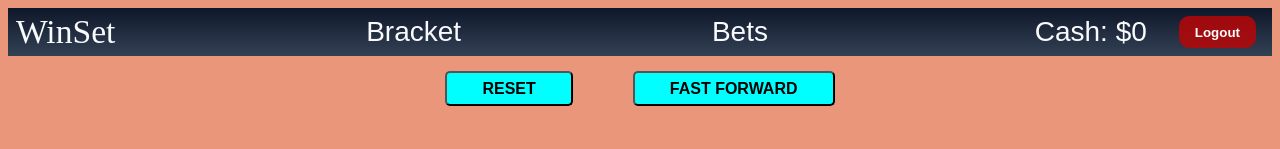
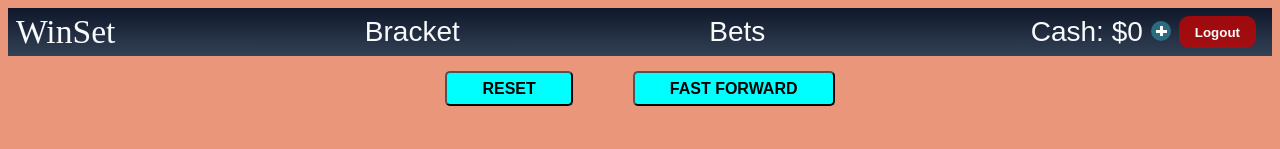
Before and after one commit to keidy9/Winset, a React app: page / in a window 1280 px wide. Shown: the top 149 px of the page. Built offline with nearby package versions, Linux system fonts and the light colour scheme; no server answers; a web font is replaced by a local one.

Commit message:
completed betting log, cash calculations

```diff
--- a/client/App.jsx
+++ b/client/App.jsx
@@ -12,6 +12,7 @@ import {
 import TournamentBracket from './components/tournamentBracket/TournamentBracket.jsx';
 import Bets from './components/bets/Bets.jsx';
 import './App.scss';
+import { updateBets } from './state/userSlice.js';
 
 const App = () => {
   const isLoggedIn = useSelector(({ userReducer }) => userReducer.isLoggedIn);
@@ -128,18 +129,21 @@ const App = () => {
     // FOR QUARTERFINALS
     if (phase === 'quarterfinals') {
       setSemiFinalists(teamsCopyCopy);
+      dispatch(updateBets(teamsCopyCopy))
       setQuarterfinalPointsObj(teamPointsObj);
       setPhase('semifinals');
     }
     // FOR SEMIFINALS
     else if (phase === 'semifinals') {
       setFinalists(teamsCopyCopy);
+      dispatch(updateBets(teamsCopyCopy))
       setSemifinalPointsObj(teamPointsObj);
       setPhase('finals');
     }
     //FOR FINALS
     else if (phase === 'finals') {
       setWinner(teamsCopyCopy);
+      dispatch(updateBets(teamsCopyCopy))
       setFinalsPointsObj(teamPointsObj);
       setPhase('done');
     }
@@ -170,8 +174,8 @@ const App = () => {
     });
     players.forEach((player) => {
       odds[player.team] += player.tier;
-    })
-    console.log(odds)
+    });
+    console.log(odds);
   };
 
   return (
@@ -220,7 +224,14 @@ const App = () => {
             <Navbar isBracketHandler={isBracketHandler} />
           </div>
           <div className="bets-container">
-            <Bets teamsCopy={teamsCopy} odds={odds}/>
+            <Bets
+              teamsCopy={teamsCopy}
+              odds={odds}
+              phase={phase}
+              semiFinalists={semiFinalists}
+              finalists={finalists}
+              winner={winner}
+            />
           </div>
         </>
       )}
--- a/client/App.scss
+++ b/client/App.scss
@@ -78,8 +78,45 @@ body {
   align-items: center;
 }
 
+/** CREDIT FOR CIRCLE CSS GOES TO Praveen Kumar Purushothaman ON STACK OVERFLOW, https://stackoverflow.com/questions/41051094/making-a-plus-sign-with-css  */
 
+.circle {
+  border-radius: 50%;
+  margin-top: 5px;
+  width: 20px;
+  height: 20px;
+  background-color: rgb(44, 108, 128);
+  position: relative;
+}
+.circle::after {
+  content: ' ';
+  position: absolute;
+  display: block;
+  background-color: #fff;
+  height: 3px;
+  width: 11px;
+  margin-top: -1.5px;
+  top: 50%;
+  left: 5px;
+  right: 5px;
+  z-index: 9;
+}
+.circle::before {
+  content: ' ';
+  position: absolute;
+  display: block;
+  background-color: #fff;
+  width: 3px;
+  margin-left: -1.32px;
+  left: 50%;
+  top: 5px;
+  bottom: 5px;
+  z-index: 9;
+}
 
+.circle:hover{
+  cursor: pointer;
+}
 
 // ------------------------------------------
 // CREDIT FOR TOURNAMENT BRACKET CSS AND COMPONENT GOES TO Serhii Dudnyk, https://codepen.io/sdudnyk/pen/bWbqMb
@@ -104,8 +141,6 @@ body {
     margin: 0;
     background-color: Beige;
   }
-
-
 
   &-parent {
     position: relative;
--- /dev/null
+++ b/client/components/bets/Bet.jsx
@@ -0,0 +1,118 @@
+import React, { useEffect } from 'react';
+import { useSelector, useDispatch } from 'react-redux';
+import { addCash, placeBet, updateBets, betRemoveCash } from '../../state/userSlice';
+
+const Bet = ({
+  teamCopy,
+  team,
+  oddsCalced,
+  phase,
+  semiFinalists,
+  finalists,
+  winner,
+}) => {
+  const user_id = useSelector(({ userReducer }) => userReducer._id);
+  const user_cash = useSelector(({ userReducer }) => userReducer.total_cash);
+  const bets = useSelector(({ userReducer }) => userReducer.bets);
+
+  const dispatch = useDispatch();
+  if (oddsCalced < 100) {
+    oddsCalced = -100 - (100 - oddsCalced);
+  }
+
+  /** LOGIC FOR CLOSING BETS, SHOULD HAPPEN AUTOMATICALLY */
+//   const updatedBets = [...bets];
+//   console.log(updatedBets);
+//   for (let i = 0; i < updatedBets.length; i++) {
+//     if (updatedBets[i].results === null && updatedBets[i].phase === phase) {
+//       let { team_betted_on, odds, initial_bet } = updatedBets[i];
+//       if (odds < 0) odds = 100 / Math.abs(odds);
+//       else odds = odds / 100;
+//       if (phase === 'quarterfinals' && semiFinalists[team_betted_on]) {
+//         updatedBets[i].payout = initial_bet + initial_bet * odds;
+//         updatedBets[i].results = 'hit';
+//       } else if (phase === 'semifinals' && finalists[team_betted_on]) {
+//         updatedBets[i].payout = initial_bet + initial_bet * odds;
+//         updatedBets[i].results = 'hit';
+//       } else if (phase === 'finals' && winner[team_betted_on]) {
+//         updatedBets[i].payout = initial_bet + initial_bet * odds;
+//         updatedBets[i].results = 'hit';
+//       } else {
+//         dispatch(updateBets([i, {payout: 0}]));
+//         // updatedBets[i].results = 'miss';
+//       }
+//       console.log('fsaaaaaaaaa', updatedBets[i].payout)
+//       dispatch(addCash(updatedBets[i].payout));
+//       updatedBets[i].total_cash_after_payment = user_cash;
+//     }
+//     // dispatch(updateBets(updatedBets));
+//   }
+
+  /** LOGIC FOR PLACING BETS */
+  const onPlaceBetHandler = (e) => {
+    e.preventDefault();
+    if (e.target.elements[0].value > user_cash) {
+      console.log('11111111111111111111111');
+
+      e.target.elements[0].value = '';
+      e.target.elements[0].placeholder = 'NOT ENOUGH CASH!';
+      return;
+    }
+    if (!Number(e.target.elements[0].value)) {
+      console.log('222222222222222222222222222');
+      e.target.elements[0].value = '';
+      e.target.elements[0].placeholder = 'ENTER A VALID NUMBER';
+      return;
+    }
+    if (e.target.elements[0].value === 'Place your bet...') {
+      console.log('333333333333333333333333333333');
+      e.target.elements[0].value = '';
+      return;
+    }
+    const betObj = {
+      created_by_user_id: user_id,
+      team_betted_on: team.name,
+      phase: phase,
+      odds: oddsCalced,
+      results: null,
+      initial_bet: e.target.elements[0].value,
+      payout: null,
+      total_cash_after_payment: null,
+    };
+    dispatch(betRemoveCash(e.target.elements[0].value))
+    const betsArray = [...bets]
+    betsArray.push(betObj)
+    dispatch(placeBet(betsArray));
+    e.target.elements[0].value = '';
+  };
+
+  // "_id" serial NOT NULL,
+  // "created_by_user_id" bigint NOT NULL,
+  // "team_betted_on_id" bigint NOT NULL,
+  // "against_team_id" bigint NOT NULL, // not included
+  // "phase" varchar NOT NULL,
+  // "odds" bigint NOT NULL,
+  // "results" varchar NOT NULL,
+  // "initial_bet" bigint NOT NULL,
+  // "payout" bigint NOT NULL,
+  // "total_cash_after_payment" bigint NOT NULL,
+
+  return (
+    <div className="bet-container">
+      <div className="bet-team-odds">
+        {team.name}: {oddsCalced}
+      </div>
+      <form onSubmit={onPlaceBetHandler}>
+        <input
+          className="bet-input"
+          type="text"
+          name="bet"
+          placeholder="Place your bet..."
+        />
+        <button className="bet-place-button">PLACE</button>
+      </form>
+    </div>
+  );
+};
+
+export default Bet;
--- a/client/components/bets/Bets.jsx
+++ b/client/components/bets/Bets.jsx
@@ -1,9 +1,16 @@
 import React from 'react';
+import Bet from './Bet';
 
-const Bets = ({ teamsCopy, odds }) => {
+const Bets = ({ teamsCopy, odds, phase, semiFinalists, finalists, winner }) => {
+  if (phase ==='done') {
+    return (<div>
+      NO MATCHES AVAILABLE AT THIS MOMENT!
+    </div>)
+  }
+
+
   const oddsCalced = {};
   for (let i = 0; i < teamsCopy.length; i++) {
-    console.log(odds[teamsCopy[i].name]);
 
     oddsCalced[teamsCopy[i + 1].name] =
       odds[teamsCopy[i].name] / odds[teamsCopy[i + 1].name];
@@ -17,15 +24,22 @@ const Bets = ({ teamsCopy, odds }) => {
       oddsCalced[teamsCopy[i + 1].name].toFixed(2);
     i++;
   }
-  console.log(oddsCalced);
+
 
   return (
     <div>
       {teamsCopy.map((team, index) => {
         return (
-          <div key={crypto.randomUUID()}>
-            {team.name}: {Math.round(oddsCalced[team.name] * 100)}
-          </div>
+          <Bet
+            key={crypto.randomUUID()}
+            teamCopy={teamsCopy}
+            team={team}
+            oddsCalced={Math.round(oddsCalced[team.name] * 100)}
+            phase={phase}
+            semiFinalists={semiFinalists}
+            finalists={finalists}
+            winner={winner}
+          />
         );
       })}
     </div>
--- a/client/components/navbar/Navbar.jsx
+++ b/client/components/navbar/Navbar.jsx
@@ -1,12 +1,16 @@
 import React from 'react';
 import { useSelector, useDispatch } from 'react-redux';
-import { logout } from '../../state/userSlice';
+import { logout, addCash } from '../../state/userSlice';
 
 const Navbar = ({ isBracketHandler }) => {
   const { username, total_cash } = useSelector(
     ({ userReducer }) => userReducer
   );
   const dispatch = useDispatch();
+
+  const addCashHandler = () => {
+    dispatch(addCash(500))
+  }
 
   const logoutHandler = () => {
     dispatch(logout());
@@ -22,7 +26,8 @@ const Navbar = ({ isBracketHandler }) => {
       </div>
       <div className="navbar-user-info">
         <div className="navbar-cash">Cash: ${total_cash}</div>
-        <div className="logout-username">{username}</div>
+        <div className='circle' onClick={addCashHandler}></div>
+        {/* <div className="logout-username">{username}</div> */}
         <button className="logout-button" onClick={logoutHandler}>
           Logout
         </button>
--- a/client/state/userSlice.js
+++ b/client/state/userSlice.js
@@ -3,6 +3,7 @@ import { createSlice } from '@reduxjs/toolkit';
 const initialState = {
   isLoggedIn: true, //set to true for dev purposes
   username: '',
+  user_id: -1,
   total_cash: 0,
   bets: [],
 };
@@ -12,19 +13,59 @@ const userSlice = createSlice({
   initialState,
   reducers: {
     signup_login: (state, action) => {
-      const { username, total_cash } = action.payload;
+      const { username, total_cash, _id } = action.payload;
       state.isLoggedIn = true;
       state.username = username;
+      state.user_id = _id;
       state.total_cash = total_cash;
+      console.log(total_cash);
     },
     logout: (state, action) => {
       state.isLoggedIn = false;
       state.username = '';
       state.total_cash = 0;
     },
+    addCash: (state, action) => {
+      state.total_cash = Number(state.total_cash) + Number(action.payload);
+    },
+    betRemoveCash: (state, action) => {
+      console.log('4214214214',  Number(state.total_cash) - Number(action.payload))
+      state.total_cash = Number(state.total_cash) - Number(action.payload);
+    },
+    placeBet: (state, action) => {
+      state.bets = action.payload;
+    },
+    updateBets: (state, action) => {
+      state.bets.forEach((bet, index) => {
+        for (let i = 0; i < action.payload.length; i++) {
+          console.log('team_betted_on', bet.team_betted_on);
+          console.log(action.payload[i].name === bet.team_betted_on);
+          if (action.payload[i].name === bet.team_betted_on && !bet.results) {
+            let odds = bet.odds;
+            if (odds < 0) odds = 100 / Math.abs(odds);
+            else odds = odds / 100;
+            bet.payout = (
+              Number(bet.initial_bet) +
+              Number(bet.initial_bet) * odds
+            ).toFixed(2);
+            state.total_cash += Number(bet.payout);
+            bet.total_cash_after_payment = state.total_cash;
+            bet.results = 'hit';
+          }
+        }
+      });
+      state.bets.forEach((bet) => {
+        if (!bet.results) {
+          bet.payout = 0;
+          bet.results = 'miss';
+          bet.total_cash_after_payment = state.total_cash;
+        }
+      });
+    },
   },
 });
 
-export const { signup_login, logout } = userSlice.actions;
+export const { signup_login, logout, betRemoveCash, placeBet, addCash, updateBets } =
+  userSlice.actions;
 
 export default userSlice.reducer;
--- a/package.json
+++ b/package.json
@@ -31,6 +31,7 @@
     "babel-preset-es2015": "^6.24.1",
     "babel-preset-react": "^6.24.1",
     "css-loader": "^6.8.1",
+    "file-loader": "^6.2.0",
     "html-loader": "^4.2.0",
     "html-webpack-plugin": "^5.5.3",
     "sass": "^1.69.5",
--- a/webpack.config.js
+++ b/webpack.config.js
@@ -44,6 +44,14 @@ module.exports = {
         test: /\.html$/i,
         loader: 'html-loader',
       },
+      {
+        test: /\.(png|jpe?g|gif)$/i,
+        use: [
+          {
+            loader: 'file-loader',
+          },
+        ],
+      },
     ],
   },
   plugins: [
```
Also changed, not shown: 4 other files (tests, documents, lock files or other folders).
